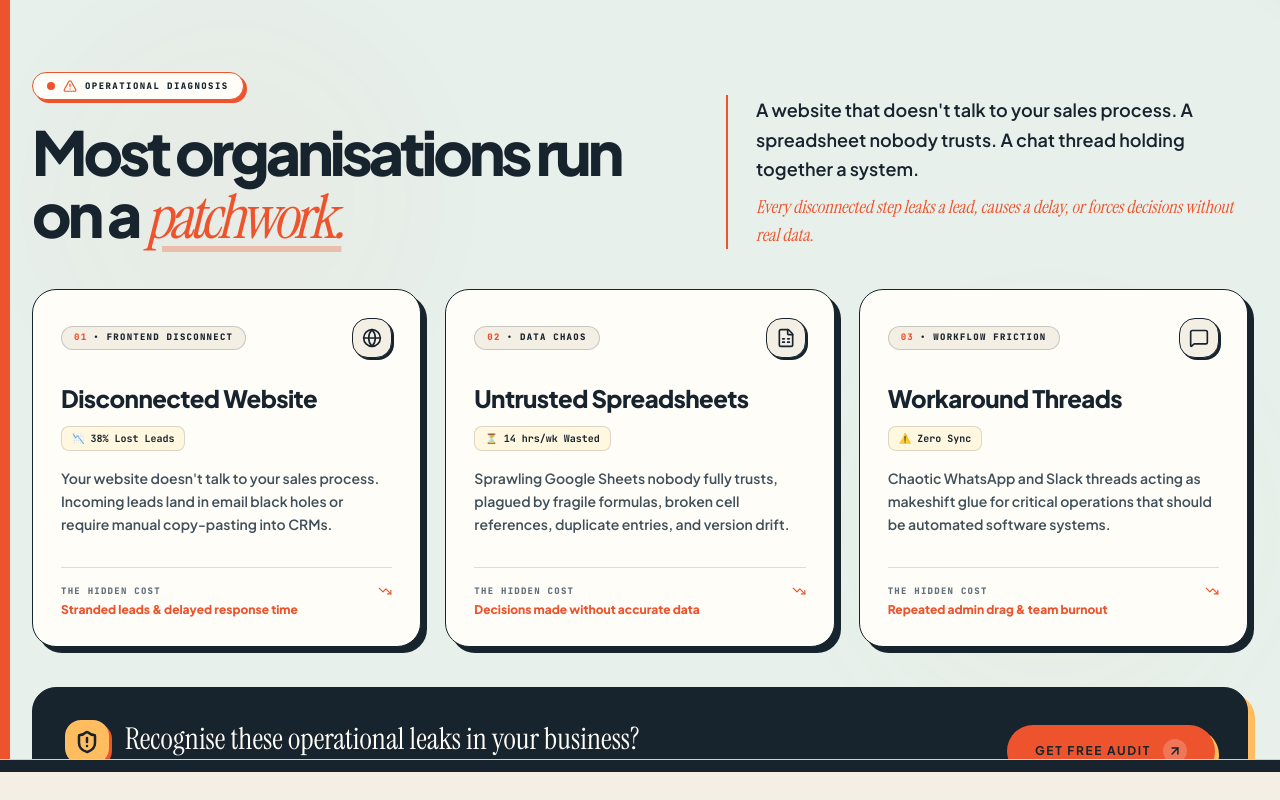
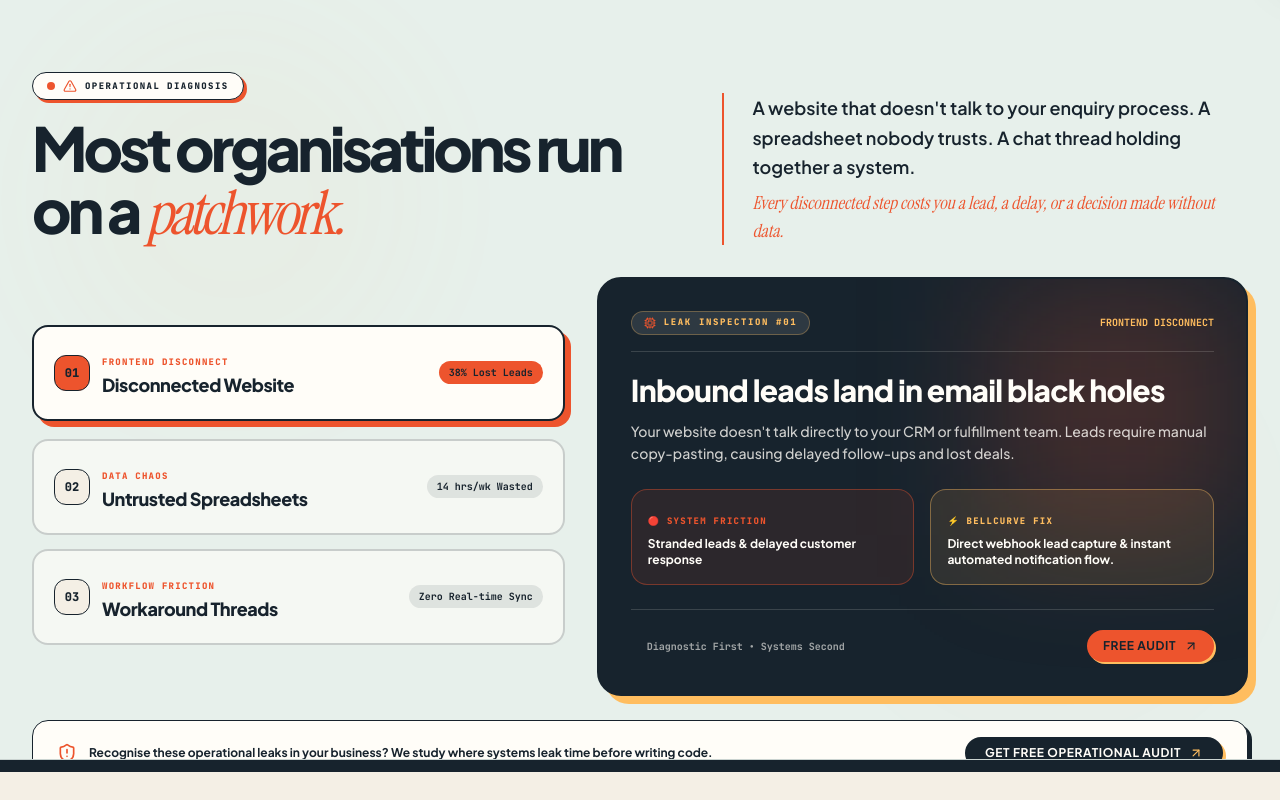
Before and after one commit to BellCurve-Studio/Website, a Next.js app: page / in a window 1280 px wide. Shown: the part 840-1640 px from the top of the page. Built offline with nearby package versions, Linux system fonts and the light colour scheme.

Commit message:
refactor(diagnosis): redesign section into interactive dual-pane diagnostic workbench

```diff
--- a/src/components/TheProblem.tsx
+++ b/src/components/TheProblem.tsx
@@ -4,13 +4,14 @@ import {
   AlertTriangle,
   ArrowUpRight,
   CheckCircle2,
-  Clock,
+  Cpu,
   FileSpreadsheet,
   Globe,
+  Layers,
   MessageSquare,
   ShieldAlert,
   Sparkles,
-  TrendingDown,
+  Zap,
 } from "lucide-react";
 import { useEffect, useRef, useState } from "react";
 
@@ -21,6 +22,7 @@ interface TheProblemProps {
 export default function TheProblem({ onOpenAudit }: TheProblemProps) {
   const sectionRef = useRef<HTMLDivElement>(null);
   const [isVisible, setIsVisible] = useState(false);
+  const [activeTab, setActiveTab] = useState(0);
 
   useEffect(() => {
     const observer = new IntersectionObserver(
@@ -41,40 +43,42 @@ export default function TheProblem({ onOpenAudit }: TheProblemProps) {
 
   const symptoms = [
     {
+      id: "01",
       icon: Globe,
-      number: "01",
       tag: "FRONTEND DISCONNECT",
       title: "Disconnected Website",
-      metric: "📉 38% Lost Leads",
+      metric: "38% Lost Leads",
+      headline: "Inbound leads land in email black holes",
       description:
-        "Your website doesn't talk to your sales process. Incoming leads land in email black holes or require manual copy-pasting into CRMs.",
-      impactLabel: "THE HIDDEN COST",
-      impact: "Stranded leads & delayed response time",
-      accentColor: "#ed542d",
+        "Your website doesn't talk directly to your CRM or fulfillment team. Leads require manual copy-pasting, causing delayed follow-ups and lost deals.",
+      impact: "Stranded leads & delayed customer response",
+      solution: "Direct webhook lead capture & instant automated notification flow.",
+      statusColor: "#ed542d",
     },
     {
+      id: "02",
       icon: FileSpreadsheet,
-      number: "02",
       tag: "DATA CHAOS",
       title: "Untrusted Spreadsheets",
-      metric: "⏳ 14 hrs/wk Wasted",
+      metric: "14 hrs/wk Wasted",
+      headline: "Sprawling Google Sheets nobody fully trusts",
       description:
-        "Sprawling Google Sheets nobody fully trusts, plagued by fragile formulas, broken cell references, duplicate entries, and version drift.",
-      impactLabel: "THE HIDDEN COST",
-      impact: "Decisions made without accurate data",
-      accentColor: "#ffbd5f",
+        "Fragile formulas, duplicate rows, broken VLOOKUPs, and version drift. Your team spends hours manually cross-checking numbers before making decisions.",
+      impact: "Decisions made on outdated or corrupted data",
+      solution: "Unified SQL database back-end with automated real-time dashboards.",
+      statusColor: "#ffbd5f",
     },
     {
+      id: "03",
       icon: MessageSquare,
-      number: "03",
       tag: "WORKFLOW FRICTION",
       title: "Workaround Threads",
-      metric: "⚠️ Zero Sync",
+      metric: "Zero Real-time Sync",
       description:
-        "Chaotic WhatsApp and Slack threads acting as makeshift glue for critical operations that should be automated software systems.",
-      impactLabel: "THE HIDDEN COST",
-      impact: "Repeated admin drag & team burnout",
-      accentColor: "#6ee7b7",
+        "Chaotic WhatsApp and Slack threads acting as makeshift glue for core operational steps that should be automated software pipelines.",
+      impact: "Repeated admin drag & team operational fatigue",
+      solution: "Custom event-driven workflow engine that triggers actions automatically.",
+      statusColor: "#ed542d",
     },
   ];
 
@@ -82,23 +86,22 @@ export default function TheProblem({ onOpenAudit }: TheProblemProps) {
     <section
       id="problem"
       ref={sectionRef}
-      className="relative overflow-hidden border-b border-[#17232d]/15 bg-[#f4efe5] min-h-screen lg:h-screen flex flex-col justify-between pt-24 sm:pt-28 pb-10"
+      className="relative overflow-hidden border-b border-[#17232d]/15 bg-[#f4efe5] min-h-screen lg:h-screen flex flex-col justify-between pt-24 sm:pt-28 pb-6"
     >
-      {/* Subtle Background Ambient Accents */}
-      <div className="absolute top-12 left-10 w-96 h-96 rounded-full bg-[#ed542d]/10 blur-3xl pointer-events-none animate-pulse-glow" aria-hidden="true" />
-      <div className="absolute bottom-10 right-10 w-96 h-96 rounded-full bg-[#ffbd5f]/15 blur-3xl pointer-events-none animate-pulse-glow" aria-hidden="true" />
-      <div className="absolute left-0 top-0 h-full w-2.5 bg-[#ed542d]" aria-hidden="true" />
+      {/* Light Ambient Background Glows */}
+      <div className="absolute top-12 left-10 w-96 h-96 rounded-full bg-[#ffbd5f]/15 blur-3xl pointer-events-none animate-pulse-glow" aria-hidden="true" />
+      <div className="absolute bottom-10 right-10 w-96 h-96 rounded-full bg-[#ed542d]/10 blur-3xl pointer-events-none animate-pulse-glow" aria-hidden="true" />
 
       <div className="relative mx-auto max-w-7xl px-5 sm:px-7 lg:px-8 my-auto w-full">
 
-        {/* Section Header with Scroll Fade Reveal */}
+        {/* Section Header */}
         <header
-          className={`grid items-end gap-8 lg:grid-cols-[1.1fr_.9fr] lg:gap-14 transition-all duration-700 cubic-bezier(0.16, 1, 0.3, 1) ${
+          className={`grid items-end gap-6 lg:grid-cols-[1.1fr_.9fr] lg:gap-12 transition-all duration-700 cubic-bezier(0.16, 1, 0.3, 1) ${
             isVisible ? "opacity-100 translate-y-0" : "opacity-0 translate-y-8"
           }`}
         >
           <div>
-            <div className="inline-flex items-center gap-2 rounded-full border border-[#ed542d] bg-[#fffdf8] px-3.5 py-1.5 text-xs font-bold text-[#17232d] shadow-[3px_3px_0_#ed542d]">
+            <div className="inline-flex items-center gap-2 rounded-full border border-[#17232d] bg-[#fffdf8] px-3.5 py-1.5 text-xs font-bold text-[#17232d] shadow-[3px_3px_0_#ed542d]">
               <span className="relative flex h-2 w-2 shrink-0">
                 <span className="animate-ping absolute inline-flex h-full w-full rounded-full bg-[#ed542d] opacity-75" />
                 <span className="relative inline-flex rounded-full h-2 w-2 bg-[#ed542d]" />
@@ -109,9 +112,9 @@ export default function TheProblem({ onOpenAudit }: TheProblemProps) {
               </span>
             </div>
 
-            <h2 className="mt-5 max-w-3xl text-4xl font-black leading-[1.02] tracking-[-.065em] text-[#17232d] sm:text-5xl md:text-6xl lg:text-[3.8rem]">
+            <h2 className="mt-4 text-4xl font-black leading-[1.02] tracking-[-.065em] text-[#17232d] sm:text-5xl md:text-6xl lg:text-[3.8rem]">
               Most organisations run on a{" "}
-              <span className="font-editorial-serif italic font-normal text-[#ed542d] underline decoration-[#ed542d]/30 underline-offset-8">
+              <span className="font-editorial-serif italic font-normal text-[#ed542d]">
                 patchwork.
               </span>
             </h2>
@@ -119,103 +122,164 @@ export default function TheProblem({ onOpenAudit }: TheProblemProps) {
 
           <div className="border-l-2 border-[#ed542d] pl-5 sm:pl-7">
             <p className="text-base font-semibold leading-relaxed text-[#17232d] sm:text-lg">
-              A website that doesn&apos;t talk to your sales process. A spreadsheet nobody trusts. A chat thread holding together a system.
+              A website that doesn&apos;t talk to your enquiry process. A spreadsheet nobody trusts. A chat thread holding together a system.
             </p>
-            <p className="mt-2.5 font-editorial-serif text-base italic text-[#ed542d] sm:text-lg">
-              Every disconnected step leaks a lead, causes a delay, or forces decisions without real data.
+            <p className="mt-2 font-editorial-serif text-base italic text-[#ed542d] sm:text-lg">
+              Every disconnected step costs you a lead, a delay, or a decision made without data.
             </p>
           </div>
         </header>
 
-        {/* 3 Staggered Animated Symptom Cards */}
-        <div className="mt-10 grid gap-6 md:grid-cols-3">
-          {symptoms.map((item, idx) => {
-            const IconComponent = item.icon;
-            const delayTime = `${(idx + 1) * 150}ms`;
+        {/* Dual-Pane Interactive Diagnostic Workbench */}
+        <div
+          style={{ transitionDelay: isVisible ? "200ms" : "0ms" }}
+          className={`mt-8 grid gap-8 lg:grid-cols-[.9fr_1.1fr] items-stretch transition-all duration-700 cubic-bezier(0.16, 1, 0.3, 1) ${
+            isVisible ? "opacity-100 translate-y-0" : "opacity-0 translate-y-10"
+          }`}
+        >
+          {/* Left Column: 3 Interactive Symptom Selector Tabs */}
+          <div className="flex flex-col gap-3.5 justify-center">
+            {symptoms.map((item, idx) => {
+              const IconComp = item.icon;
+              const isActive = activeTab === idx;
 
-            return (
-              <div
-                key={item.title}
-                style={{ transitionDelay: isVisible ? delayTime : "0ms" }}
-                className={`group relative flex flex-col justify-between overflow-hidden rounded-3xl border border-[#17232d] bg-[#fffdf8] p-6 sm:p-7 shadow-[6px_6px_0_#17232d] transition-all duration-500 cubic-bezier(0.16, 1, 0.3, 1) hover:-translate-y-2 hover:shadow-[10px_10px_0_#ed542d] hover:border-[#ed542d] ${
-                  isVisible ? "opacity-100 translate-y-0" : "opacity-0 translate-y-12"
-                }`}
-              >
-                {/* Top Bar inside Card */}
-                <div>
+              return (
+                <button
+                  key={item.id}
+                  onClick={() => setActiveTab(idx)}
+                  className={`group relative text-left w-full rounded-2xl border-2 p-5 transition-all duration-300 ${
+                    isActive
+                      ? "border-[#17232d] bg-[#fffdf8] shadow-[6px_6px_0_#ed542d] -translate-y-1"
+                      : "border-[#17232d]/20 bg-[#fffdf8]/60 hover:bg-[#fffdf8] hover:border-[#17232d]/50 hover:shadow-[3px_3px_0_#17232d]"
+                  }`}
+                >
                   <div className="flex items-center justify-between">
-                    <span className="inline-flex items-center gap-1.5 rounded-full border border-[#17232d]/20 bg-[#f4efe5] px-3 py-1 font-code-mono text-[9px] font-black uppercase tracking-[.14em] text-[#17232d]">
-                      <span className="text-[#ed542d]">{item.number}</span> • {item.tag}
-                    </span>
+                    <div className="flex items-center gap-3">
+                      <span
+                        className={`grid h-9 w-9 place-items-center rounded-xl border border-[#17232d] font-code-mono text-xs font-black transition-colors ${
+                          isActive ? "bg-[#ed542d] text-white" : "bg-[#f4efe5] text-[#17232d]"
+                        }`}
+                      >
+                        {item.id}
+                      </span>
+                      <div>
+                        <span className="font-code-mono text-[9px] font-black uppercase tracking-[.14em] text-[#ed542d]">
+                          {item.tag}
+                        </span>
+                        <h3 className="text-lg font-black tracking-tight text-[#17232d]">
+                          {item.title}
+                        </h3>
+                      </div>
+                    </div>
 
-                    <span className="grid h-10 w-10 place-items-center rounded-2xl border border-[#17232d] bg-[#f4efe5] text-[#17232d] shadow-[2px_2px_0_#17232d] transition-all duration-300 group-hover:bg-[#ed542d] group-hover:text-white group-hover:rotate-6">
-                      <IconComponent className="h-5 w-5" />
+                    <span
+                      className={`inline-flex items-center gap-1 rounded-full px-2.5 py-1 font-code-mono text-[10px] font-bold ${
+                        isActive
+                          ? "bg-[#ed542d] text-white"
+                          : "bg-[#17232d]/10 text-[#17232d]"
+                      }`}
+                    >
+                      {item.metric}
                     </span>
                   </div>
+                </button>
+              );
+            })}
+          </div>
 
-                  {/* Title & Live Metric Badge */}
-                  <div className="mt-6 flex items-start justify-between gap-2">
-                    <h3 className="text-xl sm:text-2xl font-black tracking-tight text-[#17232d]">
-                      {item.title}
-                    </h3>
-                  </div>
+          {/* Right Column: Live Systems Leak Inspection Card */}
+          <div className="rounded-3xl border-2 border-[#17232d] bg-[#17232d] p-6 sm:p-8 text-[#fffdf8] shadow-[8px_8px_0_#ffbd5f] flex flex-col justify-between relative overflow-hidden">
+            {/* Ambient Accent Glow */}
+            <div className="absolute top-0 right-0 w-64 h-64 bg-[#ed542d]/20 blur-3xl pointer-events-none" />
 
-                  <div className="mt-3 inline-block rounded-lg border border-[#17232d]/15 bg-[#fff7df] px-2.5 py-1 font-code-mono text-[10px] font-bold text-[#17232d]">
-                    {item.metric}
-                  </div>
+            <div className="relative z-10">
+              {/* Header Tag */}
+              <div className="flex items-center justify-between border-b border-[#fffdf8]/15 pb-4">
+                <span className="inline-flex items-center gap-2 rounded-full border border-[#ffbd5f]/30 bg-[#fffdf8]/10 px-3 py-1 font-code-mono text-[9px] font-black uppercase tracking-[.18em] text-[#ffbd5f]">
+                  <Cpu className="h-3 w-3 text-[#ed542d]" />
+                  Leak Inspection #{symptoms[activeTab].id}
+                </span>
 
-                  {/* Description */}
-                  <p className="mt-4 text-xs sm:text-sm font-semibold leading-relaxed text-[#40505a]">
-                    {item.description}
+                <span className="font-code-mono text-[10px] font-bold text-[#ffbd5f]">
+                  {symptoms[activeTab].tag}
+                </span>
+              </div>
+
+              {/* Symptom Headline & Description */}
+              <div className="mt-5">
+                <h3 className="text-2xl sm:text-3xl font-black tracking-tight text-[#fffdf8]">
+                  {symptoms[activeTab].headline}
+                </h3>
+                <p className="mt-3 text-xs sm:text-sm font-medium leading-relaxed text-[#fffdf8]/80">
+                  {symptoms[activeTab].description}
+                </p>
+              </div>
+
+              {/* Impact vs Solution Comparison */}
+              <div className="mt-6 grid gap-4 sm:grid-cols-2">
+
+                {/* Friction Impact */}
+                <div className="rounded-2xl border border-[#ed542d]/40 bg-[#ed542d]/10 p-4">
+                  <span className="font-code-mono text-[9px] font-black uppercase tracking-[.14em] text-[#ed542d]">
+                    🔴 SYSTEM FRICTION
+                  </span>
+                  <p className="mt-1.5 text-xs font-bold text-[#fffdf8]">
+                    {symptoms[activeTab].impact}
                   </p>
                 </div>
 
-                {/* Card Impact Footer */}
-                <div className="mt-8 border-t border-[#17232d]/15 pt-4">
-                  <div className="flex items-center justify-between">
-                    <span className="font-code-mono text-[9px] font-black uppercase tracking-[.14em] text-[#61707a]">
-                      {item.impactLabel}
-                    </span>
-                    <TrendingDown className="h-3.5 w-3.5 text-[#ed542d]" />
-                  </div>
-                  <p className="mt-1 text-xs font-black text-[#ed542d]">
-                    {item.impact}
+                {/* BellCurve Automated Solution */}
+                <div className="rounded-2xl border border-[#ffbd5f]/40 bg-[#ffbd5f]/10 p-4">
+                  <span className="font-code-mono text-[9px] font-black uppercase tracking-[.14em] text-[#ffbd5f]">
+                    ⚡ BELLCURVE FIX
+                  </span>
+                  <p className="mt-1.5 text-xs font-bold text-[#fffdf8]">
+                    {symptoms[activeTab].solution}
                   </p>
                 </div>
+
               </div>
-            );
-          })}
+            </div>
+
+            {/* Bottom Diagnostic Action Link */}
+            <div className="relative z-10 border-t border-[#fffdf8]/15 pt-5 mt-6 flex items-center justify-between">
+              <div className="flex items-center gap-2 font-code-mono text-[10px] font-bold text-[#fffdf8]/60">
+                <span className="h-2 w-2 rounded-full bg-[#ed542d] animate-ping" />
+                <span>Diagnostic First • Systems Second</span>
+              </div>
+
+              <button
+                onClick={onOpenAudit}
+                className="inline-flex items-center gap-2 rounded-full bg-[#ed542d] px-4 py-2 text-xs font-bold uppercase tracking-wider text-white shadow-[2px_2px_0_#ffbd5f] transition-all hover:bg-[#ffbd5f] hover:text-[#17232d]"
+              >
+                <span>Free Audit</span>
+                <ArrowUpRight className="h-3.5 w-3.5" />
+              </button>
+            </div>
+
+          </div>
         </div>
 
-        {/* Diagnostic Callout Banner with Smooth Entrance */}
+        {/* Bottom Banner */}
         <div
-          style={{ transitionDelay: isVisible ? "600ms" : "0ms" }}
-          className={`mt-10 flex flex-col gap-5 rounded-3xl border border-[#17232d] bg-[#17232d] p-6 sm:p-8 text-[#fffdf8] shadow-[7px_7px_0_#ffbd5f] sm:flex-row sm:items-center sm:justify-between transition-all duration-700 cubic-bezier(0.16, 1, 0.3, 1) ${
-            isVisible ? "opacity-100 translate-y-0" : "opacity-0 translate-y-10"
+          style={{ transitionDelay: isVisible ? "400ms" : "0ms" }}
+          className={`mt-6 flex flex-col sm:flex-row items-center justify-between gap-4 rounded-2xl border border-[#17232d] bg-[#fffdf8] px-6 py-4 shadow-[4px_4px_0_#17232d] transition-all duration-700 cubic-bezier(0.16, 1, 0.3, 1) ${
+            isVisible ? "opacity-100 translate-y-0" : "opacity-0 translate-y-6"
           }`}
         >
-          <div className="flex items-start gap-4">
-            <span className="grid h-11 w-11 shrink-0 place-items-center rounded-2xl bg-[#ffbd5f] text-[#17232d] shadow-[3px_3px_0_#ed542d]">
-              <ShieldAlert className="h-6 w-6 stroke-[2.5]" />
-            </span>
-            <div>
-              <h3 className="font-editorial-serif text-2xl sm:text-3xl text-[#fffdf8] leading-tight">
-                Recognise these operational leaks in your business?
-              </h3>
-              <p className="mt-1 text-xs sm:text-sm font-semibold text-[#fffdf8]/75">
-                We diagnose where your processes bleed time and revenue before writing code.
-              </p>
-            </div>
+          <div className="flex items-center gap-3">
+            <ShieldAlert className="h-5 w-5 text-[#ed542d] shrink-0" />
+            <p className="text-xs font-bold text-[#17232d]">
+              Recognise these operational leaks in your business? We study where systems leak time before writing code.
+            </p>
           </div>
 
           <button
             onClick={onOpenAudit}
-            className="group inline-flex shrink-0 items-center justify-center gap-3 rounded-full bg-[#ed542d] px-7 py-3.5 text-xs font-bold uppercase tracking-[.14em] text-white shadow-[4px_4px_0_#ffbd5f] transition-all duration-200 hover:-translate-x-0.5 hover:-translate-y-0.5 hover:bg-[#ffbd5f] hover:text-[#17232d] hover:shadow-[6px_6px_0_#17232d]"
+            className="group inline-flex shrink-0 items-center gap-2 rounded-full bg-[#17232d] px-5 py-2 text-xs font-bold uppercase tracking-wider text-[#fffdf8] shadow-[3px_3px_0_#ffbd5f] transition-all hover:bg-[#ed542d]"
           >
-            <span>Get Free Audit</span>
-            <span className="grid h-6 w-6 place-items-center rounded-full bg-white/20 text-white transition-transform duration-200 group-hover:bg-[#17232d] group-hover:text-white group-hover:rotate-45">
-              <ArrowUpRight className="h-3.5 w-3.5 stroke-[2.5]" aria-hidden="true" />
-            </span>
+            <span>Get Free Operational Audit</span>
+            <ArrowUpRight className="h-3.5 w-3.5 text-[#ffbd5f] transition-transform duration-200 group-hover:rotate-45" />
           </button>
         </div>
 
```
